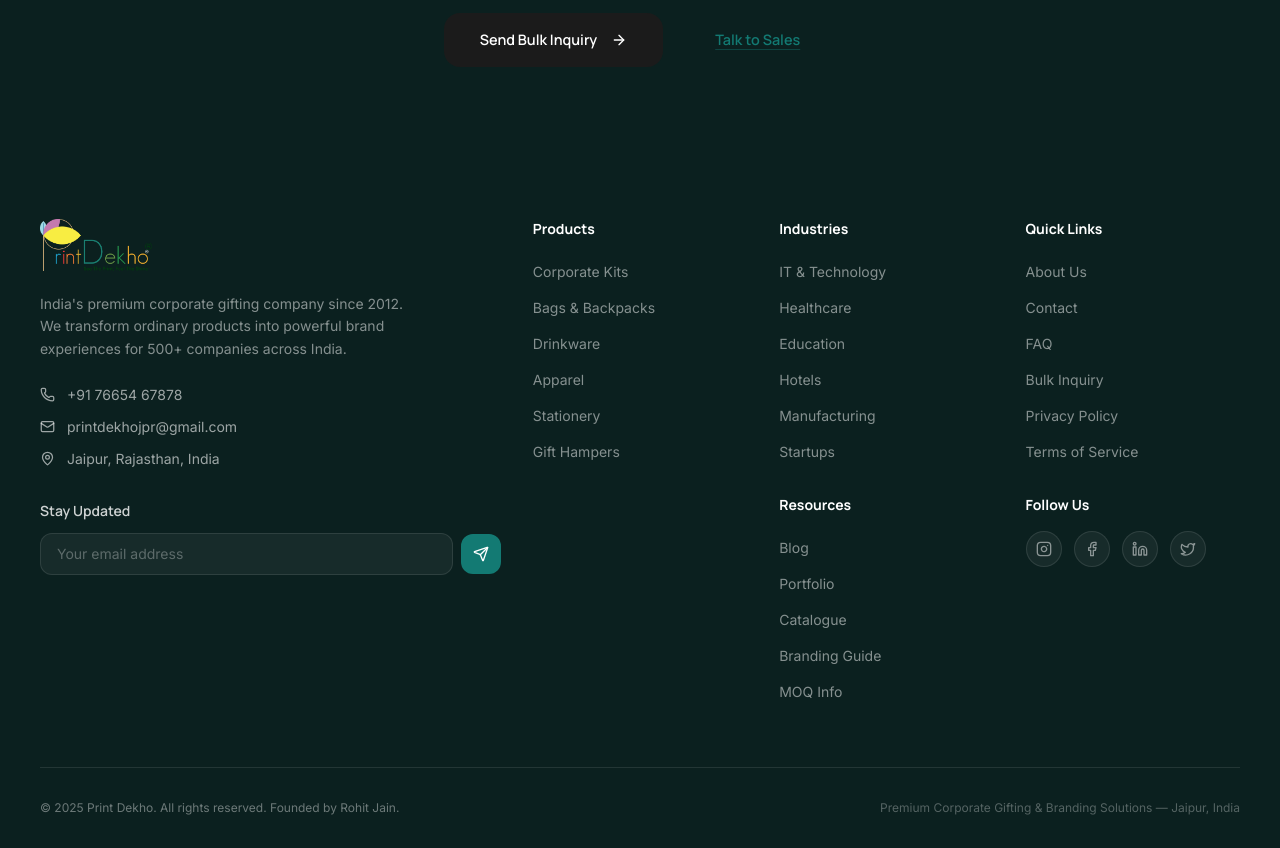
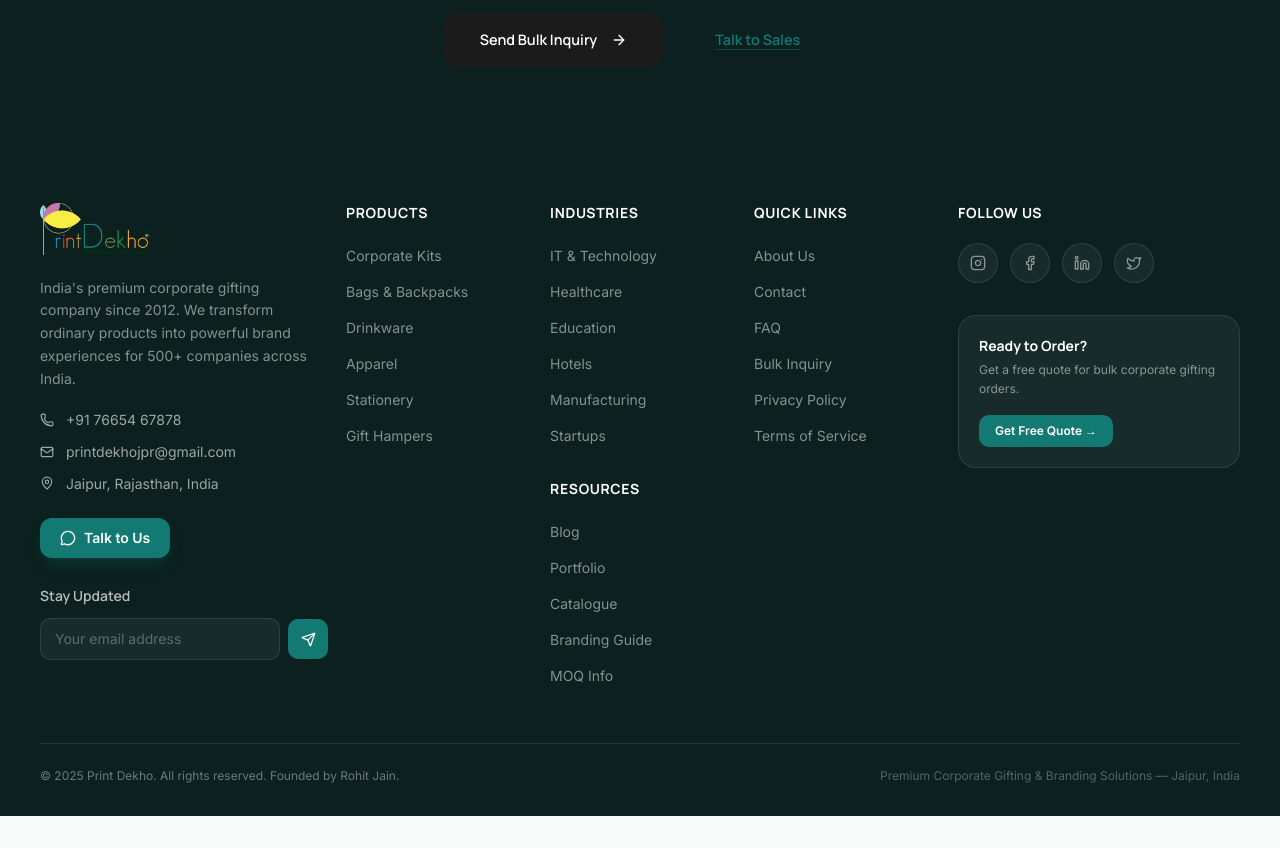
Before and after one commit to Priyanshikhandelwal16/print_dekho, a Next.js app: page /products in a window 1280 px wide. Shown: the part 3520-4368 px from the top of the page. After the commit the page ends 4336 px from the top, so only its background shows below. Built offline with nearby package versions, Linux system fonts and the light colour scheme.

Commit message:
fix: mobile hamburger scroll lock, hero single button, footer Talk to Us + laptop alignment

```diff
--- a/src/components/layout/Footer.tsx
+++ b/src/components/layout/Footer.tsx
@@ -2,8 +2,7 @@
 
 import Image from "next/image";
 import Link from "next/link";
-import { motion } from "framer-motion";
-import { Phone, Mail, MapPin, Send } from "lucide-react";
+import { Phone, Mail, MapPin, Send, MessageCircle } from "lucide-react";
 
 const productLinks = [
   { name: "Corporate Kits", href: "/products/corporate-kits" },
@@ -40,6 +39,37 @@
   { name: "Terms of Service", href: "/terms" },
 ];
 
+const socialLinks = [
+  {
+    name: "Instagram",
+    href: "https://instagram.com/printdekho",
+    svg: (
+      <svg xmlns="http://www.w3.org/2000/svg" width="16" height="16" viewBox="0 0 24 24" fill="none" stroke="currentColor" strokeWidth="2" strokeLinecap="round" strokeLinejoin="round"><rect width="20" height="20" x="2" y="2" rx="5" ry="5"/><path d="M16 11.37A4 4 0 1 1 12.63 8 4 4 0 0 1 16 11.37z"/><line x1="17.5" x2="17.51" y1="6.5" y2="6.5"/></svg>
+    ),
+  },
+  {
+    name: "Facebook",
+    href: "https://facebook.com/printdekho",
+    svg: (
+      <svg xmlns="http://www.w3.org/2000/svg" width="16" height="16" viewBox="0 0 24 24" fill="none" stroke="currentColor" strokeWidth="2" strokeLinecap="round" strokeLinejoin="round"><path d="M18 2h-3a5 5 0 0 0-5 5v3H7v4h3v8h4v-8h3l1-4h-4V7a1 1 0 0 1 1-1h3z"/></svg>
+    ),
+  },
+  {
+    name: "LinkedIn",
+    href: "https://linkedin.com/company/printdekho",
+    svg: (
+      <svg xmlns="http://www.w3.org/2000/svg" width="16" height="16" viewBox="0 0 24 24" fill="none" stroke="currentColor" strokeWidth="2" strokeLinecap="round" strokeLinejoin="round"><path d="M16 8a6 6 0 0 1 6 6v7h-4v-7a2 2 0 0 0-2-2 2 2 0 0 0-2 2v7h-4v-7a6 6 0 0 1 6-6z"/><rect width="4" height="12" x="2" y="9"/><circle cx="4" cy="4" r="2"/></svg>
+    ),
+  },
+  {
+    name: "Twitter",
+    href: "https://twitter.com/printdekho",
+    svg: (
+      <svg xmlns="http://www.w3.org/2000/svg" width="16" height="16" viewBox="0 0 24 24" fill="none" stroke="currentColor" strokeWidth="2" strokeLinecap="round" strokeLinejoin="round"><path d="M22 4s-.7 2.1-2 3.4c1.6 10-9.4 17.3-18 11.6 2.2.1 4.4-.6 6-2C3 15.5.5 9.6 3 5c2.2 2.6 5.6 4.1 9 4-.9-4.2 4-6.6 7-3.8 1.1 0 3-1.2 3-1.2z"/></svg>
+    ),
+  },
+];
+
 import { useSiteData } from "@/lib/useSiteData";
 
 export function Footer() {
@@ -47,13 +77,17 @@
   const phone = data?.siteSettings?.phone || "+91 76654 67878";
   const email = data?.siteSettings?.email || "printdekhojpr@gmail.com";
   const address = data?.siteSettings?.address || "Jaipur, Rajasthan, India";
+
   return (
-    <footer className="bg-charcoal pt-20 pb-8">
+    <footer className="bg-charcoal pt-16 pb-8">
       <div className="container-main">
-        <div className="grid grid-cols-1 md:grid-cols-2 lg:grid-cols-5 gap-10 lg:gap-8">
-          {/* Company Info */}
-          <div className="lg:col-span-2">
-            <Link href="/" className="inline-block hover:opacity-95 transition-opacity">
+
+        {/* ── Main Grid ─────────────────────────────────── */}
+        <div className="grid grid-cols-1 md:grid-cols-2 lg:grid-cols-12 gap-10 lg:gap-6 items-start">
+
+          {/* Col 1: Company Info — spans 3 */}
+          <div className="lg:col-span-3">
+            <Link href="/" className="inline-block hover:opacity-90 transition-opacity">
               <Image
                 src="/images/logo.png"
                 alt="Print Dekho"
@@ -62,46 +96,57 @@
                 style={{ width: "auto", height: "52px" }}
               />
             </Link>
-            <p className="mt-4 text-white/50 text-sm leading-relaxed max-w-sm">
+            <p className="mt-4 text-white/50 text-sm leading-relaxed">
               India&apos;s premium corporate gifting company since 2012. We transform ordinary products into powerful brand experiences for 500+ companies across India.
             </p>
 
-            <div className="mt-6 space-y-3">
+            <div className="mt-5 space-y-3">
               <a href={`tel:${phone.replace(/\s+/g, '')}`} className="flex items-center gap-3 text-white/60 text-sm hover:text-accent transition-colors">
-                <Phone size={15} /> {phone}
+                <Phone size={14} className="flex-shrink-0" /> {phone}
               </a>
               <a href={`mailto:${email}`} className="flex items-center gap-3 text-white/60 text-sm hover:text-accent transition-colors">
-                <Mail size={15} /> {email}
+                <Mail size={14} className="flex-shrink-0" /> {email}
               </a>
               <p className="flex items-start gap-3 text-white/60 text-sm">
-                <MapPin size={15} className="flex-shrink-0 mt-0.5" /> {address}
+                <MapPin size={14} className="flex-shrink-0 mt-0.5" /> {address}
               </p>
             </div>
 
+            {/* Talk to Us button */}
+            <div className="mt-6">
+              <Link
+                href="/contact"
+                className="inline-flex items-center gap-2 px-5 py-2.5 rounded-[12px] bg-accent text-white text-sm font-semibold hover:bg-accent/90 transition-all duration-200 shadow-lg shadow-accent/20"
+              >
+                <MessageCircle size={16} />
+                Talk to Us
+              </Link>
+            </div>
+
             {/* Newsletter */}
-            <div className="mt-8">
-              <p className="text-white/80 text-sm font-heading font-semibold mb-3">Stay Updated</p>
+            <div className="mt-7">
+              <p className="text-white/70 text-sm font-heading font-semibold mb-3">Stay Updated</p>
               <div className="flex items-center gap-2">
                 <input
                   type="email"
                   placeholder="Your email address"
-                  className="flex-1 bg-white/5 border border-white/10 rounded-[12px] px-4 py-2.5 text-sm text-white placeholder:text-white/30 focus:outline-none focus:border-accent/50 transition-colors"
+                  className="flex-1 bg-white/5 border border-white/10 rounded-[10px] px-3.5 py-2.5 text-sm text-white placeholder:text-white/30 focus:outline-none focus:border-accent/50 transition-colors"
                   suppressHydrationWarning
                 />
                 <button
-                  className="w-10 h-10 rounded-[12px] bg-accent flex items-center justify-center hover:bg-accent/90 transition-colors"
+                  className="w-10 h-10 rounded-[10px] bg-accent flex items-center justify-center hover:bg-accent/90 transition-colors flex-shrink-0"
                   aria-label="Subscribe"
                   suppressHydrationWarning
                 >
-                  <Send size={16} className="text-white" />
+                  <Send size={15} className="text-white" />
                 </button>
               </div>
             </div>
           </div>
 
-          {/* Products */}
-          <div>
-            <h4 className="font-heading font-bold text-white text-sm mb-5">Products</h4>
+          {/* Col 2: Products — spans 2 */}
+          <div className="lg:col-span-2">
+            <h4 className="font-heading font-bold text-white text-sm mb-5 uppercase tracking-wider">Products</h4>
             <ul className="space-y-3">
               {productLinks.map((link) => (
                 <li key={link.name}>
@@ -113,9 +158,9 @@
             </ul>
           </div>
 
-          {/* Industries */}
-          <div>
-            <h4 className="font-heading font-bold text-white text-sm mb-5">Industries</h4>
+          {/* Col 3: Industries + Resources — spans 2 */}
+          <div className="lg:col-span-2">
+            <h4 className="font-heading font-bold text-white text-sm mb-5 uppercase tracking-wider">Industries</h4>
             <ul className="space-y-3">
               {industryLinks.map((link) => (
                 <li key={link.name}>
@@ -126,7 +171,7 @@
               ))}
             </ul>
 
-            <h4 className="font-heading font-bold text-white text-sm mb-5 mt-8">Resources</h4>
+            <h4 className="font-heading font-bold text-white text-sm mb-5 mt-8 uppercase tracking-wider">Resources</h4>
             <ul className="space-y-3">
               {resourceLinks.map((link) => (
                 <li key={link.name}>
@@ -138,9 +183,9 @@
             </ul>
           </div>
 
-          {/* Quick Links */}
-          <div>
-            <h4 className="font-heading font-bold text-white text-sm mb-5">Quick Links</h4>
+          {/* Col 4: Quick Links — spans 2 */}
+          <div className="lg:col-span-2">
+            <h4 className="font-heading font-bold text-white text-sm mb-5 uppercase tracking-wider">Quick Links</h4>
             <ul className="space-y-3">
               {quickLinks.map((link) => (
                 <li key={link.name}>
@@ -150,64 +195,49 @@
                 </li>
               ))}
             </ul>
+          </div>
 
-            {/* Social (real icons) */}
-            <div className="mt-8">
-              <h4 className="font-heading font-bold text-white text-sm mb-4">Follow Us</h4>
-              <div className="flex items-center gap-3">
-                {[
-                  {
-                    name: "Instagram",
-                    href: "https://instagram.com/printdekho",
-                    svg: (
-                      <svg xmlns="http://www.w3.org/2000/svg" width="16" height="16" viewBox="0 0 24 24" fill="none" stroke="currentColor" strokeWidth="2" strokeLinecap="round" strokeLinejoin="round"><rect width="20" height="20" x="2" y="2" rx="5" ry="5"/><path d="M16 11.37A4 4 0 1 1 12.63 8 4 4 0 0 1 16 11.37z"/><line x1="17.5" x2="17.51" y1="6.5" y2="6.5"/></svg>
-                    )
-                  },
-                  {
-                    name: "Facebook",
-                    href: "https://facebook.com/printdekho",
-                    svg: (
-                      <svg xmlns="http://www.w3.org/2000/svg" width="16" height="16" viewBox="0 0 24 24" fill="none" stroke="currentColor" strokeWidth="2" strokeLinecap="round" strokeLinejoin="round"><path d="M18 2h-3a5 5 0 0 0-5 5v3H7v4h3v8h4v-8h3l1-4h-4V7a1 1 0 0 1 1-1h3z"/></svg>
-                    )
-                  },
-                  {
-                    name: "LinkedIn",
-                    href: "https://linkedin.com/company/printdekho",
-                    svg: (
-                      <svg xmlns="http://www.w3.org/2000/svg" width="16" height="16" viewBox="0 0 24 24" fill="none" stroke="currentColor" strokeWidth="2" strokeLinecap="round" strokeLinejoin="round"><path d="M16 8a6 6 0 0 1 6 6v7h-4v-7a2 2 0 0 0-2-2 2 2 0 0 0-2 2v7h-4v-7a6 6 0 0 1 6-6z"/><rect width="4" height="12" x="2" y="9"/><circle cx="4" cy="4" r="2"/></svg>
-                    )
-                  },
-                  {
-                    name: "Twitter",
-                    href: "https://twitter.com/printdekho",
-                    svg: (
-                      <svg xmlns="http://www.w3.org/2000/svg" width="16" height="16" viewBox="0 0 24 24" fill="none" stroke="currentColor" strokeWidth="2" strokeLinecap="round" strokeLinejoin="round"><path d="M22 4s-.7 2.1-2 3.4c1.6 10-9.4 17.3-18 11.6 2.2.1 4.4-.6 6-2C3 15.5.5 9.6 3 5c2.2 2.6 5.6 4.1 9 4-.9-4.2 4-6.6 7-3.8 1.1 0 3-1.2 3-1.2z"/></svg>
-                    )
-                  },
-                ].map((social) => (
+          {/* Col 5: Follow Us — spans 3 */}
+          <div className="lg:col-span-3">
+            <h4 className="font-heading font-bold text-white text-sm mb-5 uppercase tracking-wider">Follow Us</h4>
+            <div className="flex items-center gap-3 flex-wrap">
+              {socialLinks.map((social) => (
                 <a
                   key={social.name}
                   href={social.href}
                   target="_blank"
                   rel="noopener noreferrer"
-                    className="w-9 h-9 rounded-full bg-white/5 border border-white/10 flex items-center justify-center text-white/50 hover:bg-accent hover:border-accent hover:text-white hover:scale-105 transition-all duration-300"
+                  className="w-10 h-10 rounded-full bg-white/5 border border-white/10 flex items-center justify-center text-white/50 hover:bg-accent hover:border-accent hover:text-white hover:scale-110 transition-all duration-300"
                   aria-label={social.name}
                 >
                   {social.svg}
                 </a>
               ))}
             </div>
+
+            {/* Quick CTA box */}
+            <div className="mt-8 p-5 rounded-[18px] bg-white/5 border border-white/10">
+              <p className="text-white font-heading font-bold text-sm">Ready to Order?</p>
+              <p className="text-white/50 text-xs mt-1 leading-relaxed">
+                Get a free quote for bulk corporate gifting orders.
+              </p>
+              <Link
+                href="/bulk-inquiry"
+                className="inline-flex items-center gap-1.5 mt-4 px-4 py-2 rounded-[10px] bg-accent text-white text-xs font-bold hover:bg-accent/90 transition-colors"
+              >
+                Get Free Quote →
+              </Link>
             </div>
           </div>
         </div>
 
-        {/* Bottom Bar */}
-        <div className="mt-16 pt-8 border-t border-white/10 flex flex-col md:flex-row items-center justify-between gap-4">
+        {/* ── Bottom Bar ─────────────────────────────────── */}
+        <div className="mt-14 pt-6 border-t border-white/10 flex flex-col md:flex-row items-center justify-between gap-3">
           <p className="text-white/40 text-xs text-center md:text-left">
             © 2025 Print Dekho. All rights reserved. Founded by Rohit Jain.
           </p>
           <p className="text-white/30 text-xs">
-            Premium Corporate Gifting & Branding Solutions — Jaipur, India
+            Premium Corporate Gifting &amp; Branding Solutions — Jaipur, India
           </p>
         </div>
       </div>
```
Also changed, not shown: src/components/home/Hero.tsx (+2 -24 lines), src/components/layout/Header.tsx (+76 -49 lines). Lines whose indentation alone changed are shown as unchanged.
